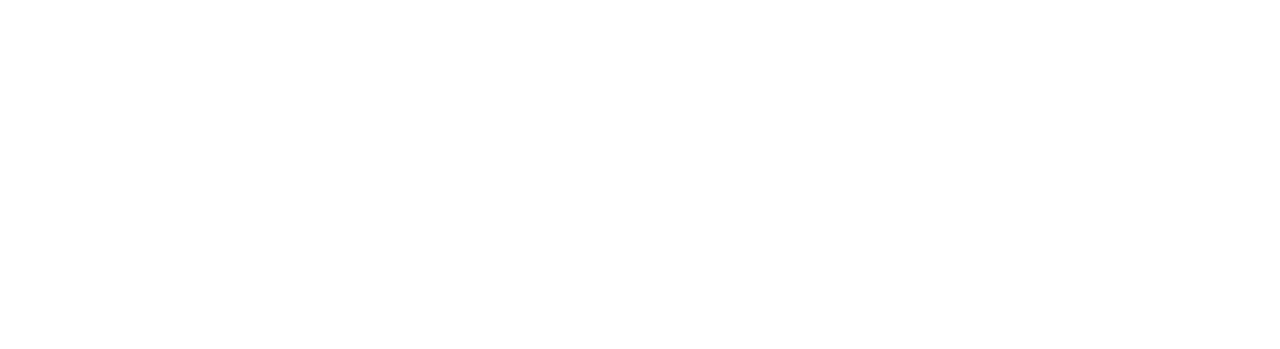
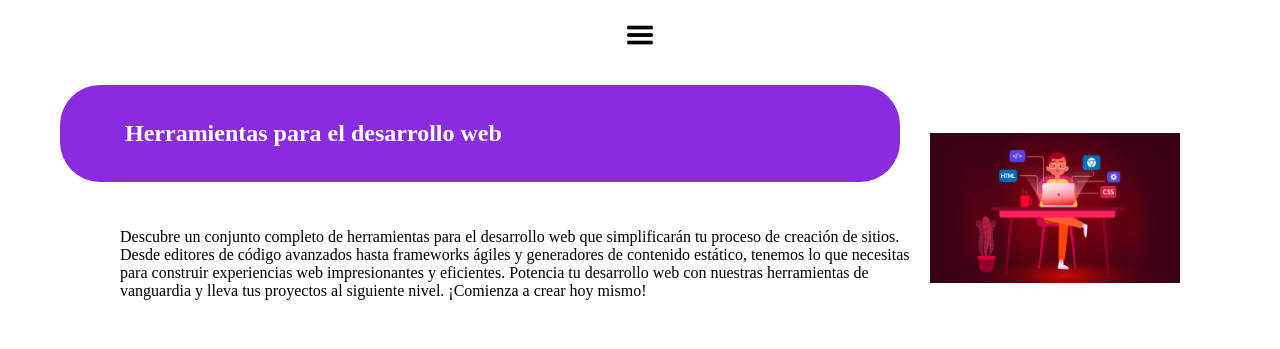
Before and after one commit to Waldoox/parcial2-DS4, a plain HTML site: page Parcial2/index.html in a window 1280 px wide. Drawn offline with Linux system fonts and the light colour scheme.

Commit message:
Section 1 y Nav para Movil

```diff
--- a/Parcial2/css/styles.css
+++ b/Parcial2/css/styles.css
@@ -2,3 +2,77 @@
     margin: 0;
     padding: 0;
 }
+
+.nav-ham{
+    width: 30px;
+    height: 30px;
+    margin: 20px 0 20px 0;
+
+}
+
+.caja-nav-ham{
+    display: flex;
+    justify-content: center;
+    align-items: center;
+}
+
+.nav-ham a img{
+    width: 100%;
+    height: 100%;
+}
+
+
+
+@media ( min-width: 762px ){
+    body{
+        width: 1080px;
+        margin: 0 auto;
+    }
+    .main-header{
+        display: flex;
+
+
+    }
+}
+
+
+.caja-header-title{
+    background-color: blueviolet;
+    padding: 35px;
+    border-radius: 40px;
+    margin: 15px 30px 20px -40px;
+    text-align: left;
+    word-wrap: break-word;
+}
+
+.header-title{
+    padding-left: 30px;
+}
+
+.header-title h1{
+    color: white;
+}
+
+.header-legend{
+    width: auto;
+    margin:46px 20px;
+}
+
+.caja-header-img{
+    width: 250px;
+    height: 150px;
+    display: flex;
+    justify-content: center;
+    align-items: center;
+}
+
+.header-img{
+    width: 100%;
+    height: 100%;
+}
+
+.img-header{
+    display: flex;
+    justify-content: center;
+    align-items: center;
+}
--- a/Parcial2/index.html
+++ b/Parcial2/index.html
@@ -8,9 +8,32 @@
     <title>Herramientas Web</title>
 </head>
 <body>
-    <nav>
+    <nav class="caja-nav-ham">
+        <div class="nav-ham">
+            <a href="#"><img src="img/Hamburger.png" alt=""></a>
+        </div>
+    </nav>
+    <header>
+        <section class="main-header">
+            <div>
+                <div class="caja-header-title">
+                    <div class="header-title">
+                        <h1>Herramientas para el desarrollo web</h1>
+                    </div>
+                </div>
+                <p class="header-legend">Descubre un conjunto completo de herramientas para el desarrollo web que simplificarán tu proceso de creación de sitios. Desde editores de código avanzados hasta frameworks ágiles y generadores de contenido estático, tenemos lo que necesitas para construir experiencias web impresionantes y eficientes. Potencia tu desarrollo web con nuestras herramientas de vanguardia y lleva tus proyectos al siguiente nivel. ¡Comienza a crear hoy mismo!</p>
+            </div>
+            <div class="img-header">
+                <div class="caja-header-img">
+                    <img src="img/WebTools.jpg" alt="" class="header-img">
+                </div>
+            </div>
+        </section>
+        <section>
+            <div class="secondary-header">
 
-    </nav>
-
+            </div>
+        </section>
+    </header>
 </body>
 </html>
```
Also changed, not shown: Parcial2/img/Hamburger.png (added), Parcial2/img/WebTools.jpg (added).
